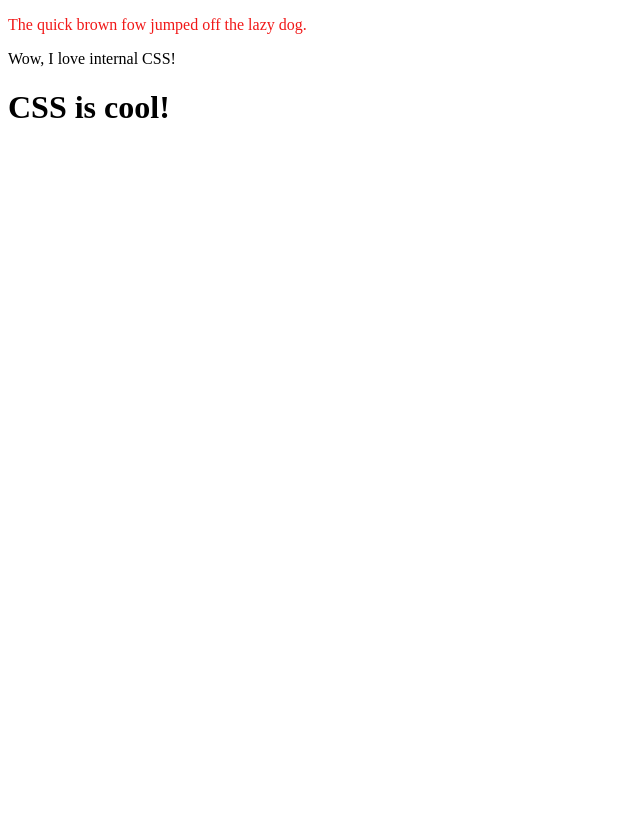
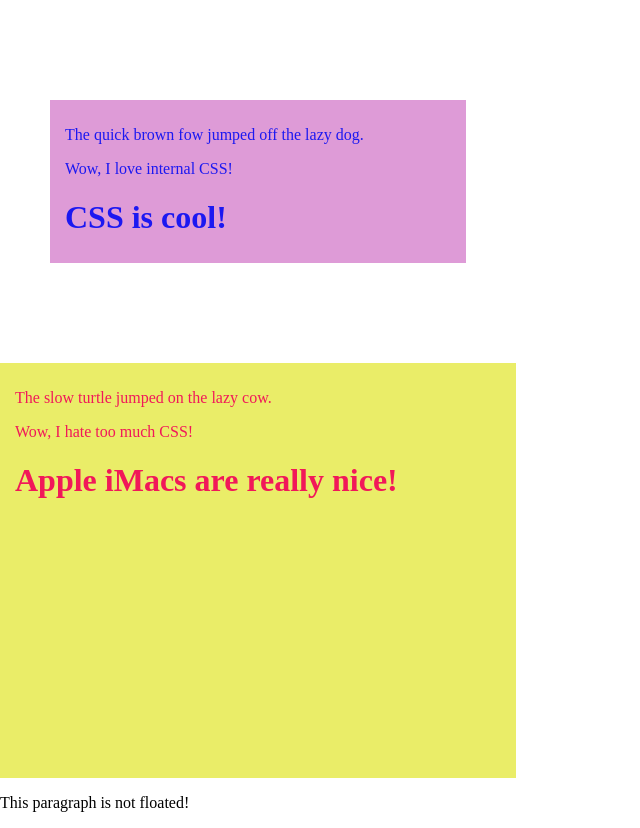
Before and after one commit to druggweb/1-html, a plain HTML site: page 2-css/style.html in a window 1280 px wide. Shown: the whole page, without its empty margins (0-640 px from the left). Before the commit the page ends 800 px from the top, so only its background shows below. Drawn offline with Linux system fonts and the light colour scheme.

Commit message:
Udemy Section-3 up to 61

```diff
--- a/2-css/style.html
+++ b/2-css/style.html
@@ -8,11 +8,26 @@
 
     <style type="text/css">
 
-    .red {
-      color: #f11818;
-    }
+      #first-section {
+        color: #1c18f1;
+        background-color: #de9bd7;
+        width: 400px;
+        margin: 100px 50px;
+        padding: 10px 1px 5px 15px;
+      }
 
+      #second-section {
+        color: #f11859;
+        background-color: #eaed68;
+        width: 500px;
+        height: 400px;
+        padding: 10px 1px 5px 15px;
+      }
 
+      body {
+        margin: 0px;
+        padding: 0px;
+      }
 
     </style>
 
@@ -21,15 +36,27 @@
 
   <body>
 
-    <p class="red">The quick brown fow jumped off the lazy dog.</p>
+    <div id="first-section">
 
-    <p>Wow, I love internal CSS!</p>
+      <p>The quick brown fow jumped off the lazy dog.</p>
 
-    <h1>CSS is cool!</h1>
+      <p>Wow, I love internal CSS!</p>
 
+      <h1>CSS is cool!</h1>
 
+    </div>
 
+    <div id="second-section">
 
+      <p>The slow turtle jumped on the lazy cow.</p>
+
+      <p>Wow, I hate too much CSS!</p>
+
+      <h1>Apple iMacs are really nice!</h1>
+
+    </div>
+
+    <p>This paragraph is not floated!</p>
 
   </body>
 
```
